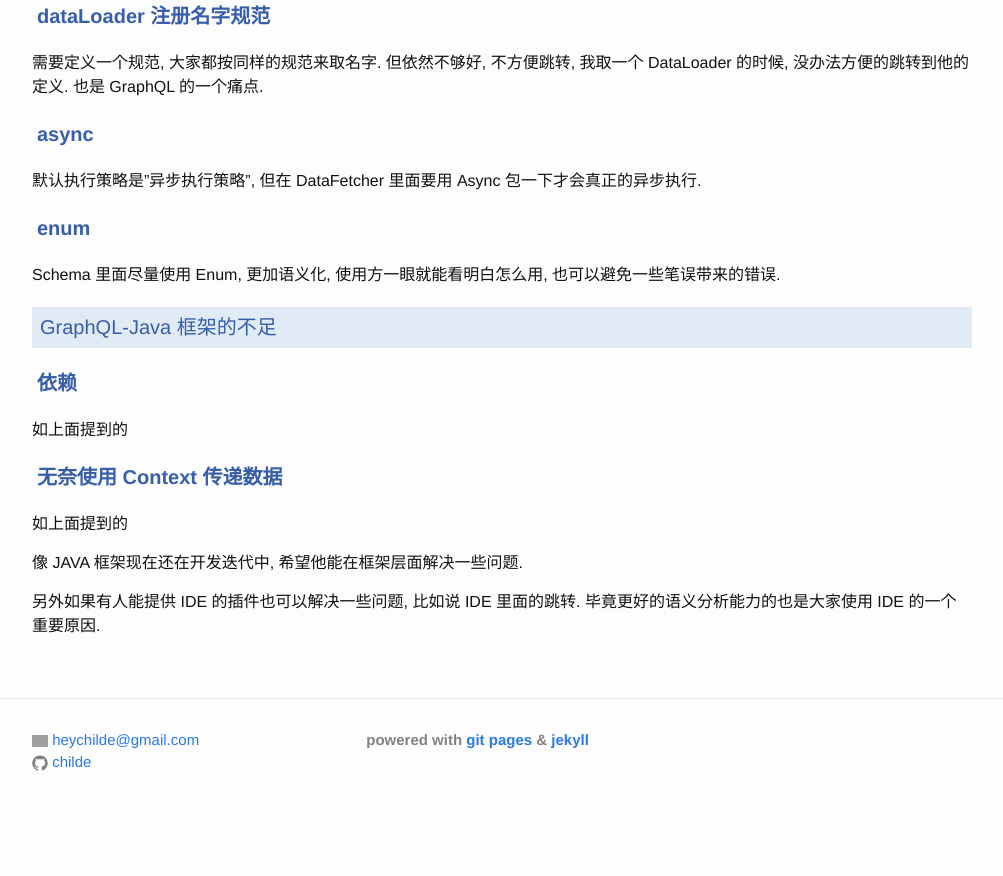
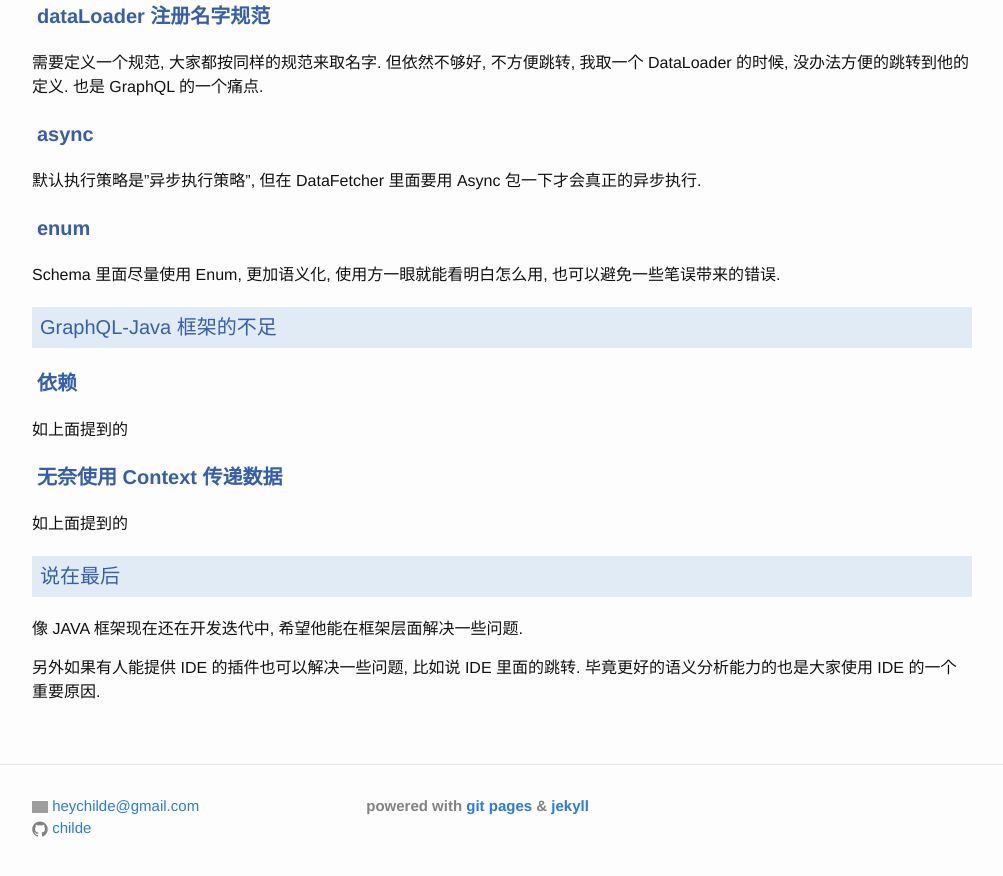
Before and after one commit to childe/ohmycat, a Jekyll site: the page built from _posts/2020-03-23-graphql-java.md, in a window 1280 px wide and 900 px high, scrolled down 3241 px. Shown: the top 876 px of the window, without its empty margins (138-1141 px from the left). Built offline with Jekyll 4.4.1, drawn with Linux system fonts in a browser that asks for light colours; before the commit the page ends 4075 px from its top, so only the background shows below that; grey boxes are pictures that could not be loaded.

Commit message:
modified:   _posts/2020-03-23-graphql-java.md

```diff
--- a/_posts/2020-03-23-graphql-java.md
+++ b/_posts/2020-03-23-graphql-java.md
@@ -139,6 +139,8 @@ Schema 里面尽量使用 Enum, 更加语义化, 使用方一眼就能看明白
 
 如上面提到的
 
+## 说在最后
+
 像 JAVA 框架现在还在开发迭代中, 希望他能在框架层面解决一些问题.
 
 另外如果有人能提供 IDE 的插件也可以解决一些问题, 比如说 IDE 里面的跳转. 毕竟更好的语义分析能力的也是大家使用 IDE 的一个重要原因.
```
